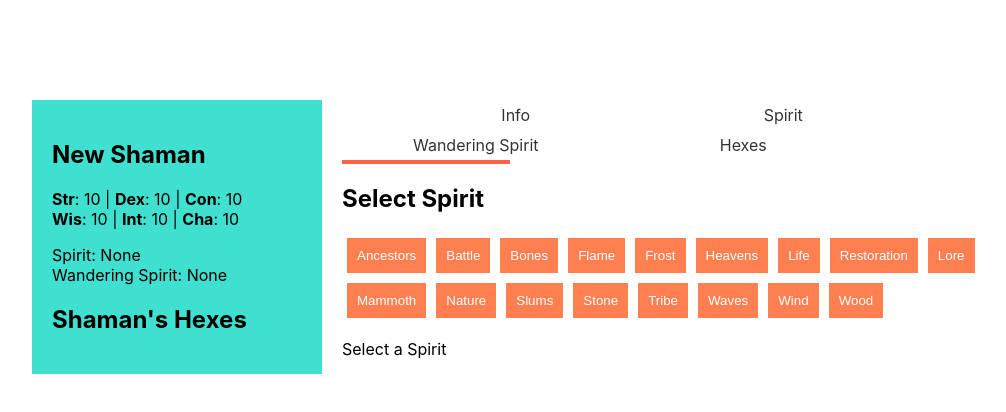
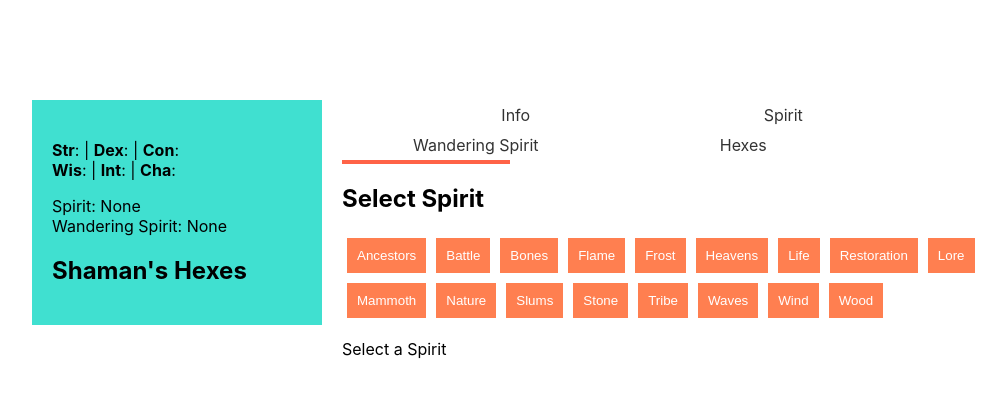
Before and after one commit to ElyssaW/shaman-tracker, a React (Create React App) app: page /shaman in a window 1280 px wide. Shown: the top 412 px of the page, without its empty margins (68-1074 px from the left). Built offline with nearby package versions, Linux system fonts and the light colour scheme.

Commit message:
Shamans are now stored in and pulled from local storage

```diff
--- a/package.json
+++ b/package.json
@@ -10,6 +10,7 @@
     "react-dom": "^17.0.1",
     "react-router-dom": "^5.2.0",
     "react-scripts": "4.0.1",
+    "uuid": "^8.3.2",
     "web-vitals": "^0.2.4"
   },
   "scripts": {
--- a/src/App.js
+++ b/src/App.js
@@ -2,7 +2,7 @@ import './App.css';
 import data from './Data/SpiritData.js'
 import HexData from './Data/HexData.js'
 import { BrowserRouter as Router, Route } from 'react-router-dom';
-import React, { Component } from 'react'
+import React, { Component, useEffect } from 'react'
 import LandingPage from './LandingPage'
 import Shaman from './Shaman/Shaman.js'
 import NewShaman from './New/NewShaman';
@@ -10,74 +10,90 @@ import NewShaman from './New/NewShaman';
 class App extends Component {
 
     state = {
-        shaman: {
-          name: 'New Shaman',
-          lvl: 1,
-          str: 10,
-          dex: 10,
-          con: 10,
-          wis: 10,
-          int: 10,
-          cha: 10,
+      shamans: {},
+      currentShaman: {}
+        // shaman: {
+        //   name: 'New Shaman',
+        //   lvl: 1,
+        //   str: 10,
+        //   dex: 10,
+        //   con: 10,
+        //   wis: 10,
+        //   int: 10,
+        //   cha: 10,
 
-          // Base spirit
-          spirit: null,
-          // Wandering spirit
-          wandSpirit: null,
+        //   // Base spirit
+        //   spirit: null,
+        //   // Wandering spirit
+        //   wandSpirit: null,
 
-          // Hexes the shaman currently has
-          hexes: [],
-          // Wandering hexes the shaman currently has
-          wandHexes: [],
-          // Hexes the shaman could select from
-          selectableHexes: [...HexData]
+        //   // Hexes the shaman currently has
+        //   hexes: [],
+        //   // Wandering hexes the shaman currently has
+        //   wandHexes: [],
+        //   // Hexes the shaman could select from
+        //   selectableHexes: [...HexData]
+        // }
+      }
+
+      componentDidMount() {
+        if (localStorage.getItem('shamans')) {
+          this.setState({
+            shamans: JSON.parse(localStorage.getItem('shamans'))
+          })
         }
       }
 
-      setShaman = (shaman) => {
+      setCurrentShaman = (shaman) => {
         this.setState({
-          shaman : {...this.state.shaman, ...shaman}
+          currentShaman : {...this.state.currentShaman, ...shaman}
         })
+      }
+
+      updateCurrentShamanToStorage = (shaman) => {
+        let tempShamans = this.state.shamans
+        tempShamans[shaman.id] = shaman
+        localStorage.setItem('shamans', JSON.stringify(tempShamans))
       }
 
       setSpirit = (spirit) => {
         let tempHexes = [...HexData]
-        tempHexes = this.state.shaman.selectableHexes.concat(spirit.hex)
-        tempHexes = this.state.shaman.wandSpirit ? this.state.shaman.selectableHexes.concat(this.state.shaman.wandSpirit.hex) : tempHexes
+        tempHexes = this.state.currentShaman.selectableHexes.concat(spirit.hex)
+        tempHexes = this.state.currentShaman.wandSpirit ? this.state.currentShaman.selectableHexes.concat(this.state.currentShaman.wandSpirit.hex) : tempHexes
 
         this.setState({
-          shaman: {...this.state.shaman, spirit, selectableHexes: tempHexes }
+          shaman: {...this.state.currentShaman, spirit, selectableHexes: tempHexes }
         })
       }
 
       setWandSpirit = (spirit) => {
         let tempHexes = [...HexData]
-        tempHexes = this.state.shaman.selectableHexes.concat(spirit.hex)
-        tempHexes = this.state.shaman.selectableHexes.concat(this.state.shaman.spirit.hex)
+        tempHexes = this.state.currentShaman.selectableHexes.concat(spirit.hex)
+        tempHexes = this.state.currentShaman.selectableHexes.concat(this.state.currentShaman.spirit.hex)
 
         this.setState({
-          shaman: {...this.state.shaman, wandSpirit: spirit, selectableHexes: tempHexes, wandHexes: [] }
+          shaman: {...this.state.currentShaman, wandSpirit: spirit, selectableHexes: tempHexes, wandHexes: [] }
         })
       }
 
       setHex = (hex) => {
-        if (this.state.shaman.hexes.length < Math.floor(this.state.shaman.lvl / 2) && !this.state.shaman.hexes.includes(hex)) {
-          let tempHexes = [this.state.shaman.hexes]
+        if (this.state.currentShaman.hexes.length < Math.floor(this.state.currentShaman.lvl / 2) && !this.state.currentShaman.hexes.includes(hex)) {
+          let tempHexes = [this.state.currentShaman.hexes]
           tempHexes.push(hex)
 
           this.setState({
-            shaman: { ...this.state.shaman, hexes: tempHexes }
+            shaman: { ...this.state.currentShaman, hexes: tempHexes }
           })
         }
       }
 
       setWandHex = (hex) => {
         if ((this.state.wandHexes.length === 0 || (this.state.lvl > 13 && this.state.wandHexes.length < 2)) && !this.state.hexes.includes(hex)) {
-          let tempHexes = [this.state.shaman.wandHexes]
+          let tempHexes = [this.state.currentShaman.wandHexes]
           tempHexes.push(hex)
 
           this.setState({
-            shaman: { ...this.state.shaman, wandHexes: tempHexes }
+            shaman: { ...this.state.currentShaman, wandHexes: tempHexes }
           })
         }
       }
@@ -86,12 +102,17 @@ class App extends Component {
         return (
             <div className='container'>
                 < Router >
-                    < Route exact path='/' component={LandingPage} />
+                    < Route exact path='/' render={()=>{
+                     return (< LandingPage
+                        shamans={this.state.shamans}
+                     />
+                     )}} />
                     < Route exact path='/new' render={(props)=>{
                         return (
                           < NewShaman
-                            setShaman={this.setShaman}
-                            shaman={this.state.shaman}
+                            setCurrentShaman={this.setCurrentShaman}
+                            shaman={this.state.currentShaman}
+                            shamans={this.state.shamans}
                             HexData={HexData}
                           />
                         )
@@ -100,7 +121,7 @@ class App extends Component {
                         return (
                           < Shaman
                             data={data}
-                            shaman={this.state.shaman}
+                            shaman={this.state.currentShaman}
                             setSpirit={this.setSpirit}
                             setWandSpirit={this.setWandSpirit}
                             setHex={this.setHex}
--- a/src/LandingPage.js
+++ b/src/LandingPage.js
@@ -1,12 +1,15 @@
 import React, { Component } from 'react'
 import { Link } from 'react-router-dom'
+import ShamanList from './Load/ShamanList.js'
 
 class LandingPage extends Component {
     render () {
+
         return (
             <div>
                 <div>
                     <p>Load Previous Shaman</p>
+                    < ShamanList shamans={this.props.shamans} />
                     < Link to='/shaman' >Load</Link>
                 </div>
 
--- /dev/null
+++ b/src/Load/ShamanList.js
@@ -0,0 +1,26 @@
+import React, { Component } from 'react'
+
+class ShamanList extends Component {
+    render () {
+
+        let list = []
+        if (this.props.shamans) {
+            for (const shaman in this.props.shamans) {
+                list.push(
+                    <div>
+                        <p>{this.props.shamans[shaman].name}</p>
+                        <button>Load</button>
+                    </div>
+                )
+            }
+        }
+
+        return (
+            <div>
+                {list ? list : <p>No premade shamans to load!</p>}
+            </div>
+        )
+    }
+}
+
+export default ShamanList
--- a/src/New/NewShaman.js
+++ b/src/New/NewShaman.js
@@ -1,5 +1,6 @@
 import React, { Component } from 'react'
 import { Redirect } from 'react-router-dom'
+import { v4 as uuidv4 } from 'uuid'
 
 class NewShaman extends Component {
 
@@ -19,6 +20,7 @@ class NewShaman extends Component {
         e.preventDefault()
 
         const shaman = {
+            id: uuidv4(),
             name: this.state.newName,
             str: this.state.str,
             dex: this.state.dex,
@@ -29,7 +31,11 @@ class NewShaman extends Component {
             lvl: this.state.lvl
         }
 
-        this.props.setShaman(shaman)
+        let tempShamans = this.props.shamans
+        tempShamans[shaman.id] = shaman
+        localStorage.setItem('shamans', JSON.stringify(tempShamans))
+
+        this.props.setCurrentShaman(shaman)
         this.setState({ submitted: true })
     }
 
--- a/src/Shaman/Shaman.js
+++ b/src/Shaman/Shaman.js
@@ -82,9 +82,9 @@ class Shaman extends Component {
 
         <div className='current-hex-list-div'>
           <h2>Shaman's Hexes</h2>
-          < HexDisplayList
+          {/* < HexDisplayList
             hexes={this.props.shaman.hexes}
-          />
+          /> */}
           </div>
         </div>
 
```
Also changed, not shown: 2 other files (tests, documents, lock files or other folders).
